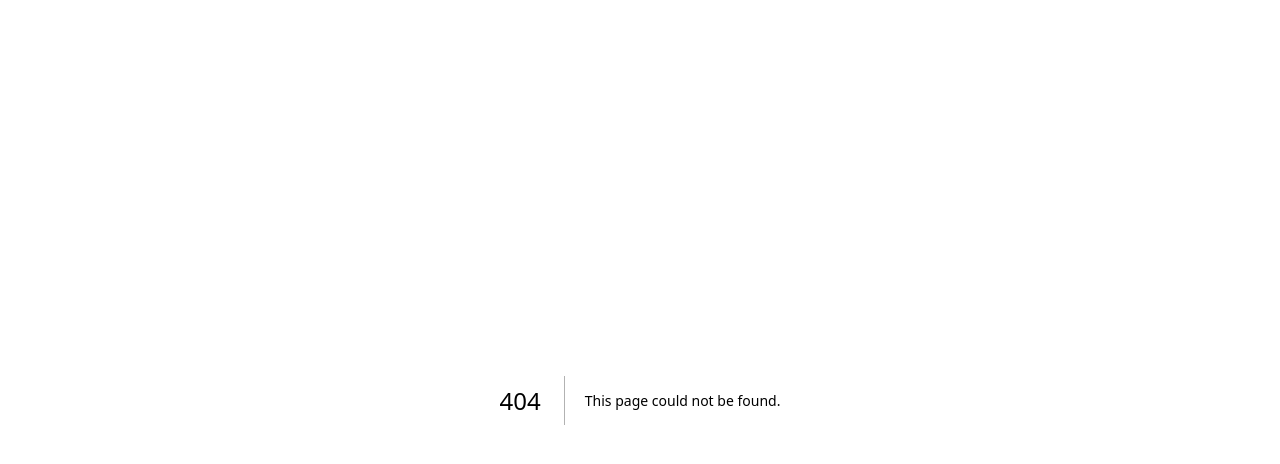
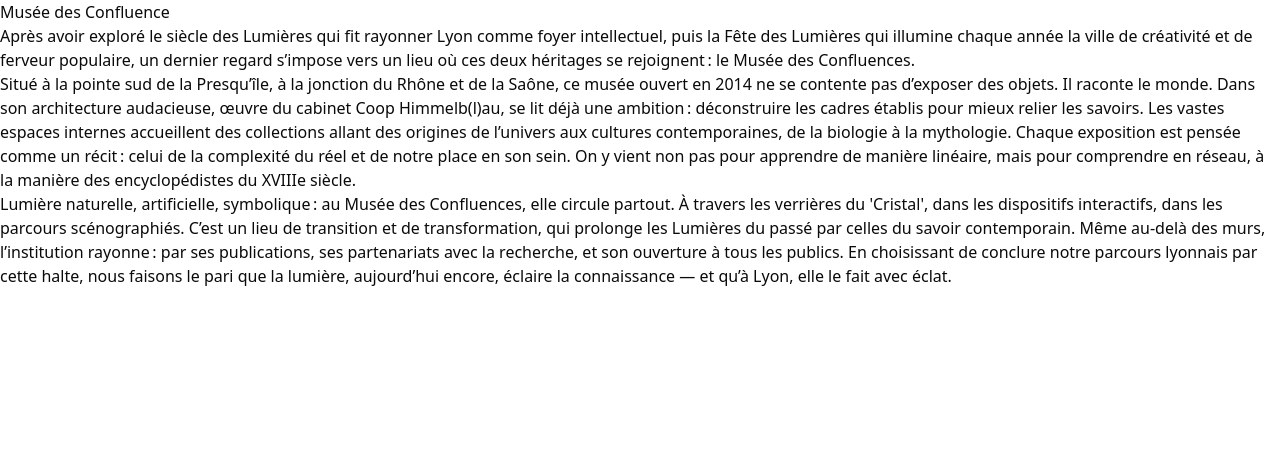
Before and after one commit to NoWauu/24h_info_2025, a Next.js app in the folder Web/lyonlumieres/: page /confluence in a window 1280 px wide. Before the commit this address had no page. Shown: the top 464 px of the page. Built offline with nearby package versions, Linux system fonts and the light colour scheme.

Commit message:
Add Confluence path

```diff
--- /dev/null
+++ b/Web/lyonlumieres/app/confluence/page.tsx
@@ -0,0 +1,10 @@
+export default function Confluence() {
+    return (
+        <div>
+            <h1>Musée des Confluence</h1>
+            <p>Après avoir exploré le siècle des Lumières qui fit rayonner Lyon comme foyer intellectuel, puis la Fête des Lumières qui illumine chaque année la ville de créativité et de ferveur populaire, un dernier regard s’impose vers un lieu où ces deux héritages se rejoignent : le Musée des Confluences.</p>
+            <p>Situé à la pointe sud de la Presqu’île, à la jonction du Rhône et de la Saône, ce musée ouvert en 2014 ne se contente pas d’exposer des objets. Il raconte le monde. Dans son architecture audacieuse, œuvre du cabinet Coop Himmelb(l)au, se lit déjà une ambition : déconstruire les cadres établis pour mieux relier les savoirs. Les vastes espaces internes accueillent des collections allant des origines de l’univers aux cultures contemporaines, de la biologie à la mythologie. Chaque exposition est pensée comme un récit : celui de la complexité du réel et de notre place en son sein. On y vient non pas pour apprendre de manière linéaire, mais pour comprendre en réseau, à la manière des encyclopédistes du XVIIIe siècle.</p>
+            <p>Lumière naturelle, artificielle, symbolique : au Musée des Confluences, elle circule partout. À travers les verrières du &apos;Cristal&apos;, dans les dispositifs interactifs, dans les parcours scénographiés. C’est un lieu de transition et de transformation, qui prolonge les Lumières du passé par celles du savoir contemporain. Même au-delà des murs, l’institution rayonne : par ses publications, ses partenariats avec la recherche, et son ouverture à tous les publics. En choisissant de conclure notre parcours lyonnais par cette halte, nous faisons le pari que la lumière, aujourd’hui encore, éclaire la connaissance — et qu’à Lyon, elle le fait avec éclat.</p>
+        </div>
+    );
+}
```
Also changed, not shown: 2 other files (tests, documents, lock files or other folders).
